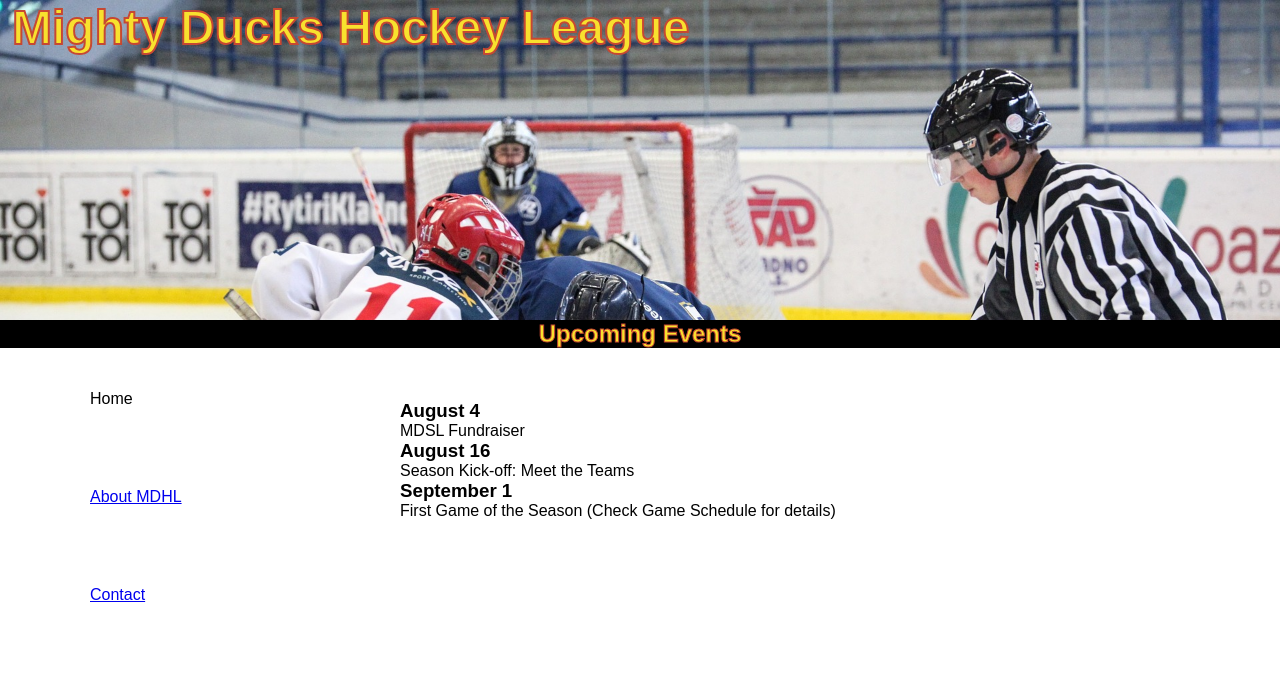
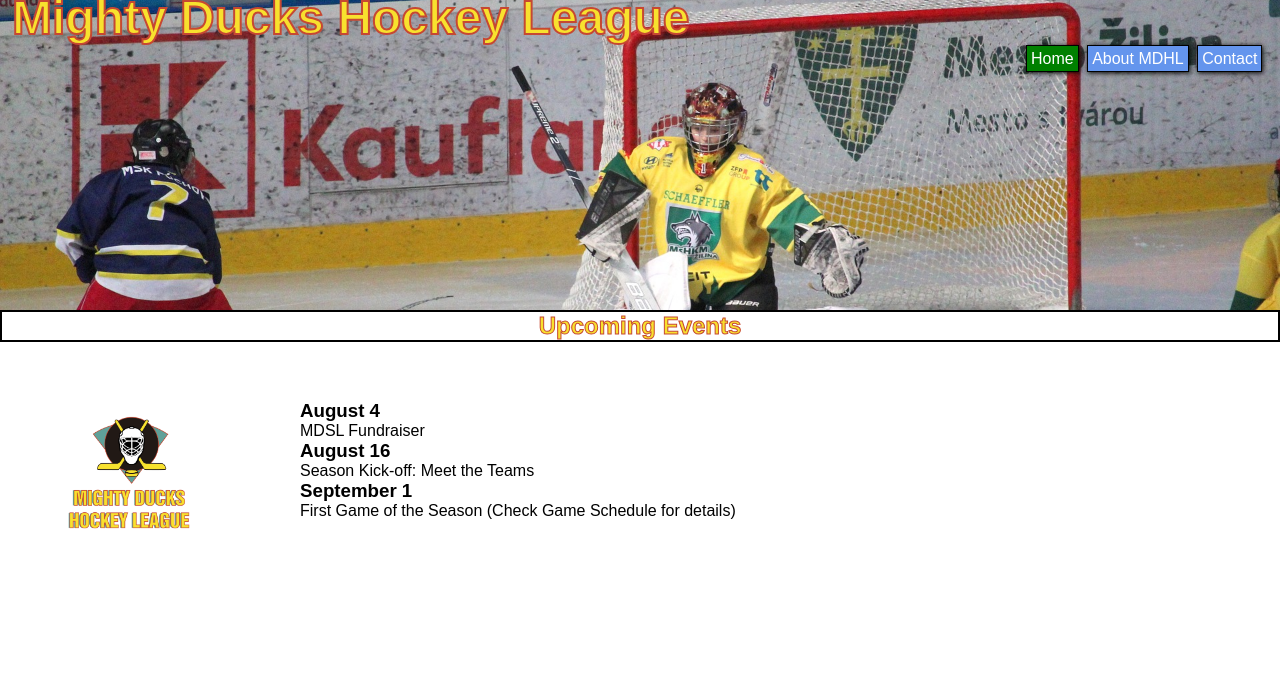
Before and after one commit to gonzav90/MDHL_VOLPE, a plain HTML site: page index.html in a window 1280 px wide. Drawn offline with Linux system fonts and the light colour scheme.

Commit message:
task2 style2

```diff
--- a/estilos/style2.css
+++ b/estilos/style2.css
@@ -2,4 +2,60 @@
     margin: 0;
     padding: 0;
     box-sizing: border-box;
+    font-family: sans-serif;
 }
+
+header {
+    height: 320px;
+    background-image: url("../img/design1_image2.jpg");
+    background-size: cover;
+    background-repeat: no-repeat;
+}
+h1{
+    font-size: 3rem;
+    margin: -10px;
+    margin-left: 12px;
+    margin-bottom: 6px;
+    color: rgb(248, 225, 46);
+    -webkit-text-stroke-width: 2px;
+    -webkit-text-stroke-color: rgb(198, 72, 50)
+}
+h2.titulo {
+    color: rgb(248, 225, 46);
+    text-align: center;
+    border: 2px solid black;
+    -webkit-text-stroke-width: 1px;
+    -webkit-text-stroke-color: rgb(198, 72, 50);
+}
+.logo{
+    width: 140px;
+    position: absolute;
+    top: 400px;
+    left: 60px;
+}
+nav {
+    position: absolute;
+    top: 50px;
+    left: 80%;
+}
+
+a.nav{
+    background-color: cornflowerblue;
+    text-decoration: none;
+    color: white;
+    padding: 4px;
+    margin: 0px 2px;
+    border: 1px solid black;
+    box-shadow: 1px 1px 5px black
+}
+
+a.nav.pag-actual{
+    background-color: green;
+}
+
+
+.texto{
+    position: absolute;
+    left: 300px;
+    top: 400px
+}
--- a/index.html
+++ b/index.html
@@ -4,7 +4,8 @@
     <meta charset="UTF-8">
     <meta http-equiv="X-UA-Compatible" content="IE=edge">
     <meta name="viewport" content="width=device-width, initial-scale=1.0">
-    <link rel="stylesheet" href="./estilos/style.css">
+    <!--link rel="stylesheet" href="./estilos/style.css"-->
+    <link rel="stylesheet" href="./estilos/style2.css">
     <title>Contacto</title>
 </head>
 <body>
@@ -12,9 +13,9 @@
         <img class= "logo" src="./img/Logo_Mighty_ducks-01.png" alt="logo mighty ducks"/>
         <h1>Mighty Ducks Hockey League</h1>
         <nav>
-            <a>Home</a>
-            <a href="./aboutMDHL.html">About MDHL</a>
-            <a href="./contact.html">Contact</a>
+            <a class="nav pag-actual" href="#">Home</a>
+            <a class="nav" href="./aboutMDHL.html">About MDHL</a>
+            <a class="nav" href="./contact.html">Contact</a>
         </nav>
     </header>
     <main>
```
Also changed, not shown: aboutMDHL.html (+5 -4 lines), contact.html (+5 -4 lines).
